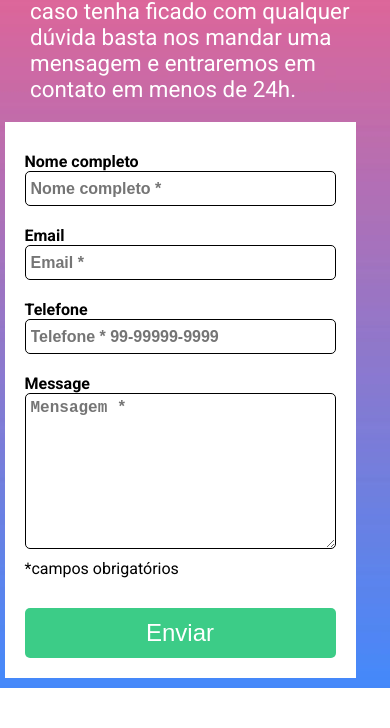
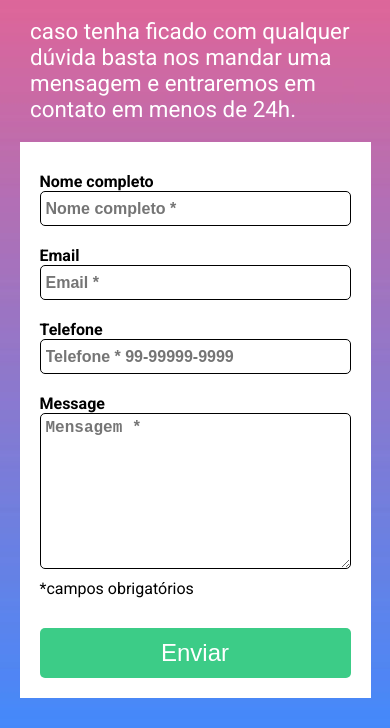
Before and after one commit to TheodoraNascimento/formulario, a plain HTML site: page index.html in a window 390 px wide. Shown: the part 156-884 px from the top of the page. Before the commit the page ends 844 px from the top, so only its background shows below. Drawn offline with Linux system fonts and the light colour scheme.

Commit message:
responsive changes

```diff
--- a/css/responsive.css
+++ b/css/responsive.css
@@ -2,7 +2,7 @@
 
 
     main{
-        height: 100vh;
+        height: 100%;
     }
     .section{
         flex-direction: column;
--- a/css/style.css
+++ b/css/style.css
@@ -58,7 +58,6 @@ main{
 .section .side{
     background-color: #fff;
     padding: 20px;
-    margin-right: 30px;
     max-width: 460px;
     max-height: 98%;
 
```
